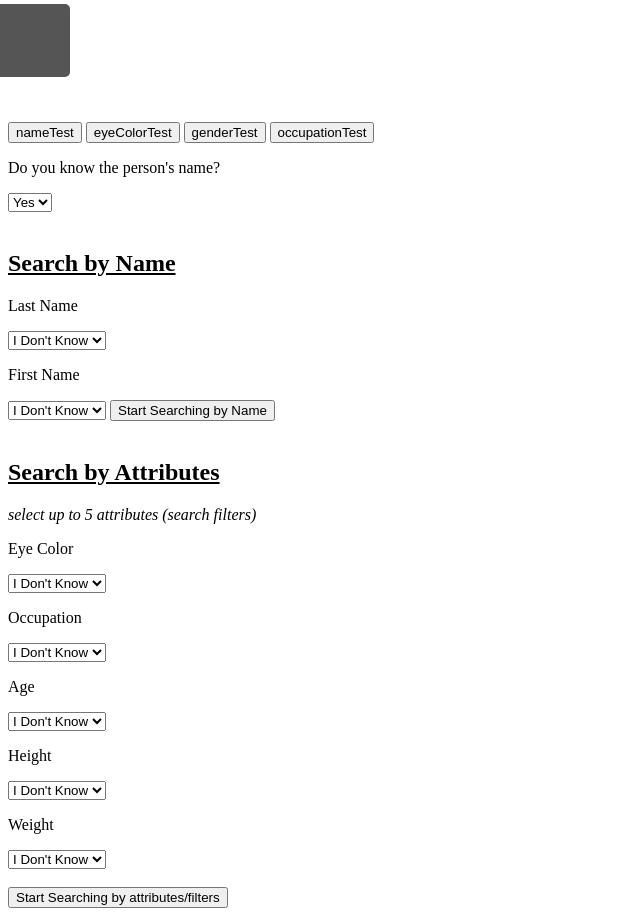
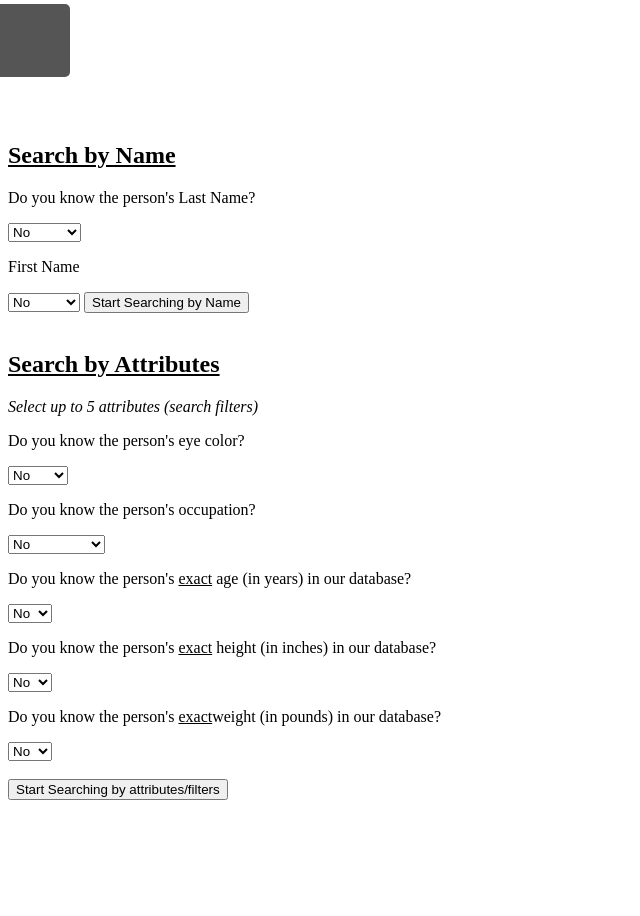
Before and after one commit to dstoj1/MostWanted, a plain HTML site: page index.html in a window 1280 px wide. Shown: the part 396-1312 px from the top of the page, without its empty margins (0-640 px from the left). After the commit the page ends 1204 px from the top, so only its background shows below. Drawn offline with Linux system fonts and the light colour scheme.

Commit message:
pulling new app.js over current local file

```diff
--- a/app.js
+++ b/app.js
@@ -51,14 +51,14 @@ function mainMenu(person, people){
 }
 function searchByName(people){
   var choice = getInputs();
-  var firstName = window.prompt("What is the person's first name?", choice[2]).toLowerCase();
-  var lastName = window.prompt("What is the person's last name?", choice[1]).toLowerCase();
+  var firstName = window.prompt("What is the person's first name?", choice[1]).toLowerCase();
+  var lastName = window.prompt("What is the person's last name?", choice[0]).toLowerCase();
     var nameResults = people.filter(function(element){
-      if (element.firstName === firstName && element.lastName === lastName){
+      if (element.firstName.toLowerCase() === (firstName) && element.lastName.toLowerCase() === (lastName)){
+        window.alert(" " + element.firstName + " " + element.lastName);
         return true;
       }
     })
-    console.log(nameResults[0]);
     return nameResults[0];
 }
  // alerts a list of people
@@ -218,19 +218,15 @@ function convertToAge(bDay) {
 
 
 function getInputs () {
-  var put1 = document.getElementById("name");
-    var z1 = put1.options[put1.selectedIndex].value;
   var put2 = document.getElementById("lastName");
     var z2 = put2.options[put2.selectedIndex].value;
   var put3 = document.getElementById("firstName");
     var z3 = put3.options[put3.selectedIndex].value;
   var put4 = document.getElementById("eyeColor");
     var z4 = put4.options[put4.selectedIndex].value;
-  var put5 = document.getElementById("gender");
+  var put5 = document.getElementById("occupation");
     var z5 = put5.options[put5.selectedIndex].value;
-  var put6 = document.getElementById("occupation");
-    var z6 = put6.options[put6.selectedIndex].value;
-  var arrZ = [z1, z2, z3, z4, z5, z6];
+  var arrZ = [z2, z3, z4, z5];
   console.log(arrZ);
   return arrZ;
 }
@@ -257,13 +253,18 @@ var choice = getInputs();
 
   var searchType = window.prompt("Do you know the eye color of the person you are looking for?", choice[3]);
 }
-function appGender(people){
-var choice = getInputs();
-
-  var searchType = window.prompt("Do you know the gender of the person you are looking for?", choice[4]);
-}
 function appOccupation(people){
 var choice = getInputs();
 
-  var searchType = window.prompt("Do you know the occupation of the person you are looking for?", choice[5]);
+  var searchType = window.prompt("Do you know the occupation of the person you are looking for?", choice[4]);
 }
+function convertOnePersonsDOBToAge (element.dob) {
+     var birthday = element.dob.split("/");
+     if(convertToAge(new Date(birthday[2], birthday[0], birthday[1])) === age){
+        console.log("got it");
+       return true;
+   }
+   else{
+     return false;
+   }
+}
--- a/index.html
+++ b/index.html
@@ -63,19 +63,10 @@
           <h1><bold>MOST WANTED</bold></h1>
           </div>
 <br><br><br><br><br><br><br><br><br><br><br><br><br><br><br><br><br><br><br><br><br>
-<button onclick="appName()">nameTest</button>
-<button onclick="appEyeColor()">eyeColorTest</button>
-<button onclick="appGender()">genderTest</button>
-<button onclick="appOccupation()">occupationTest</button>
-           <p class="label">Do you know the person's name?</p>
-             <select id = "name">
-               <option value = "yes">Yes</option>
+          <h2><u>Search by Name</u></h2>
+           <p class="label">Do you know the person's Last Name?</p>
+             <select id = "lastName">
                <option value = "no">No</option>
-             </select><br><br>
-          <h2><u>Search by Name</u></h2>
-           <p class="label">Last Name</p>
-             <select id = "lastName">
-               <option value = "idk">I Don't Know</option>
                <option value = "bob">Bob</option>
                <option value = "walkens">Walkens</option>
                <option value = "pafoy">Pafoy</option>
@@ -84,7 +75,7 @@
              </select>
            <p class="label">First Name</p>
              <select id = "firstName">
-               <option value = "idk">I Don't Know</option>
+               <option value = "no">No</option>
                <option value = "billy">Billy</option>
                <option value = "uma">Uma</option>
                <option value = "ralph">Ralph</option>
@@ -111,19 +102,19 @@
            <button onclick="searchByName(data)">Start Searching by Name</button>
 <br><br>
            <h2><u>Search by Attributes</u></h2>
-           		<i>select up to 5 attributes (search filters)</i>
-             <p class="label">Eye Color</p>
+           		<i>Select up to 5 attributes (search filters)<br></i>
+             <p class="label">Do you know the person's eye color?</p>
              <select id = "eyeColor">
-               <option value = "idk">I Don't Know</option>
+               <option value = "no">No</option>
                <option value = "brown">Brown</option>
                <option value = "black">Black</option>
                <option value = "hazel">Hazel</option>
                <option value = "blue">Blue</option>
                <option value = "green">Green</option>
              </select>
-           <p class="label">Occupation</p>
+           <p class="label">Do you know the person's occupation?</p>
              <select id = "occupation">
-               <option value = "idk">I Don't Know</option>
+               <option value = "no">No</option>
                <option value = "programmer">Programmer</option>
                <option value = "assisstant">Assisstant</option>
                <option value = "landscaper">Landscaper</option>
@@ -134,32 +125,20 @@
                <option value = "assisstant">Assisstant</option>
                <option value = "politican">Politican</option>
              </select>
-           <p class="label">Age</p>
+           <p class="label">Do you know the person's <u>exact</u> age (in years) in our database?</p>
              <select id = "age">
-               <option value = "idk">I Don't Know</option>
-               <option value = "30-39">30-39</option>
-               <option value = "40-49">40-49</option>
-               <option value = "50-59">50-59</option>
-               <option value = "60-69">60-69</option>
-               <option value = "70+">70+</option>
+               <option value = "no">No</option>
+               <option value = "Enter a number please">Yes</option>
              </select>
-			<p class="label">Height</p>
+			<p class="label">Do you know the person's <u>exact</u> height (in inches) in our database?</p>
              <select id = "height">
-               <option value = "idk">I Don't Know</option>
-               <option value = "<60">59 or less</option>
-               <option value = "60-64">60-64</option>
-               <option value = "65-69">65-69</option>
-               <option value = "70-74">70-74</option>
-               <option value = "75+">75+</option>
+               <option value = "no">No</option>
+               <option value = "Enter a number please">Yes</option>
              </select>
-            <p class="label">Weight</p>
+            <p class="label">Do you know the person's <u>exact</u>weight (in pounds) in our database?</p>
              <select id = "weight">
-               <option value = "idk">I Don't Know</option>
-               <option value = "<125">124 or less</option>
-               <option value = "125-149">125-149</option>
-               <option value = "150-199">150-199</option>
-               <option value = "200-249">200-249</option>
-               <option value = "250+">250+</option>
+               <option value = "no">No</option>
+               <option value = "Enter a number please">Yes</option>
              </select>
              <br>
              <br>
```
